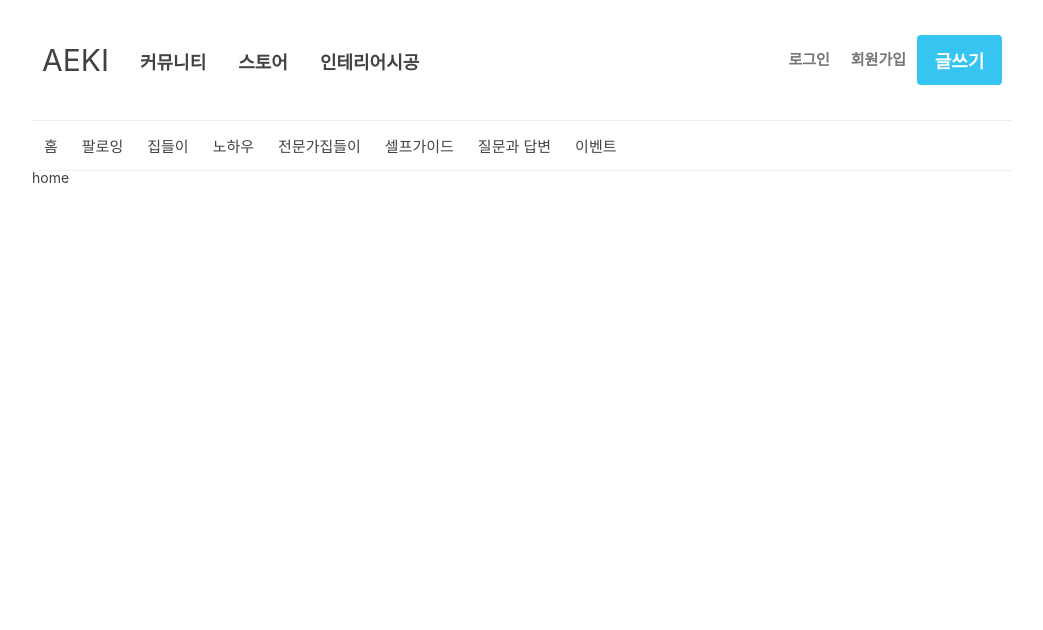
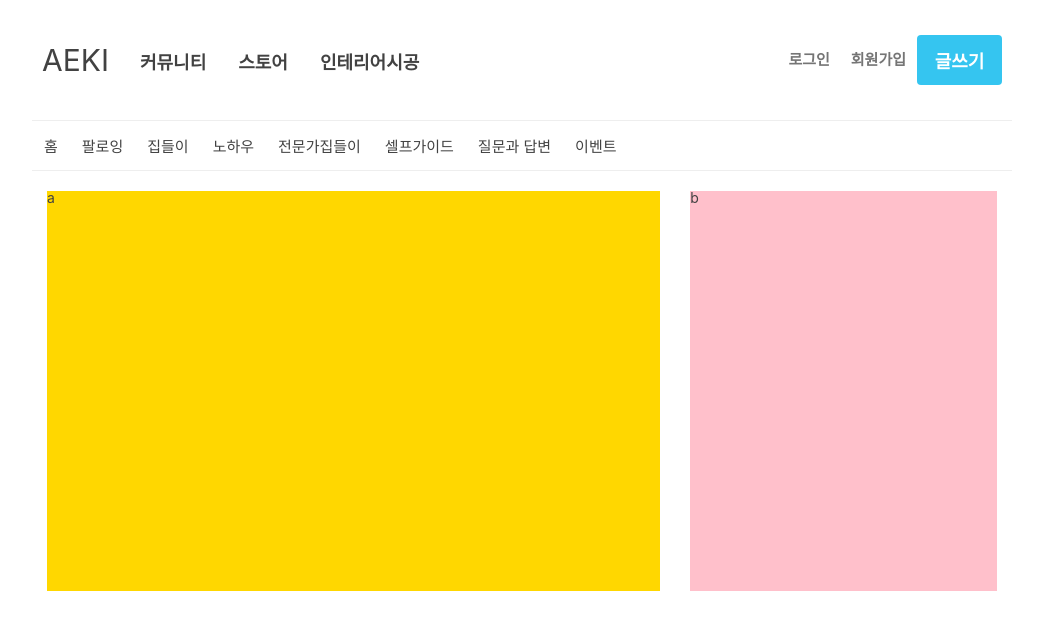
Before and after one commit to sbin0819/e-commerce, a React (Create React App) app: page / in a window 1280 px wide. Shown: the top 630 px of the page, without its empty margins (118-1161 px from the left). Built offline with nearby package versions, Linux system fonts and the light colour scheme.

Commit message:
add: home 화면

```diff
--- a/src/components/common/Sidebar.tsx
+++ b/src/components/common/Sidebar.tsx
@@ -41,6 +41,7 @@ const Side = styled.div`
   width: 40%;
   height: 100%;
   z-index: 2;
+  overflow: scroll;
   @media only screen and (max-width: 768px) {
     width: 70%;
   }
--- /dev/null
+++ b/src/components/home/index.tsx
@@ -0,0 +1,38 @@
+import styled from 'styled-components';
+
+const Container = styled.div``;
+
+const ImageBarnner = styled.div`
+  margin-top: 20px;
+  display: flex;
+  height: 400px;
+  .main {
+    flex: 2;
+    background: gold;
+    margin: 0 15px;
+  }
+  .event {
+    flex: 1;
+    background: pink;
+    margin: 0 15px;
+  }
+  @media (max-width: 650px) {
+    flex-direction: column;
+  }
+`;
+
+const ShortCut = styled.div``;
+
+const index = () => {
+  return (
+    <Container>
+      <ImageBarnner>
+        <div className="main">a</div>
+        <div className="event">b</div>
+      </ImageBarnner>
+      <ShortCut></ShortCut>
+    </Container>
+  );
+};
+
+export default index;
--- a/src/page/home/index.tsx
+++ b/src/page/home/index.tsx
@@ -1,7 +1,6 @@
-import React from 'react';
-
+import Home from '../../components/home';
 const index = () => {
-  return <div>home</div>;
+  return <Home />;
 };
 
 export default index;
```
